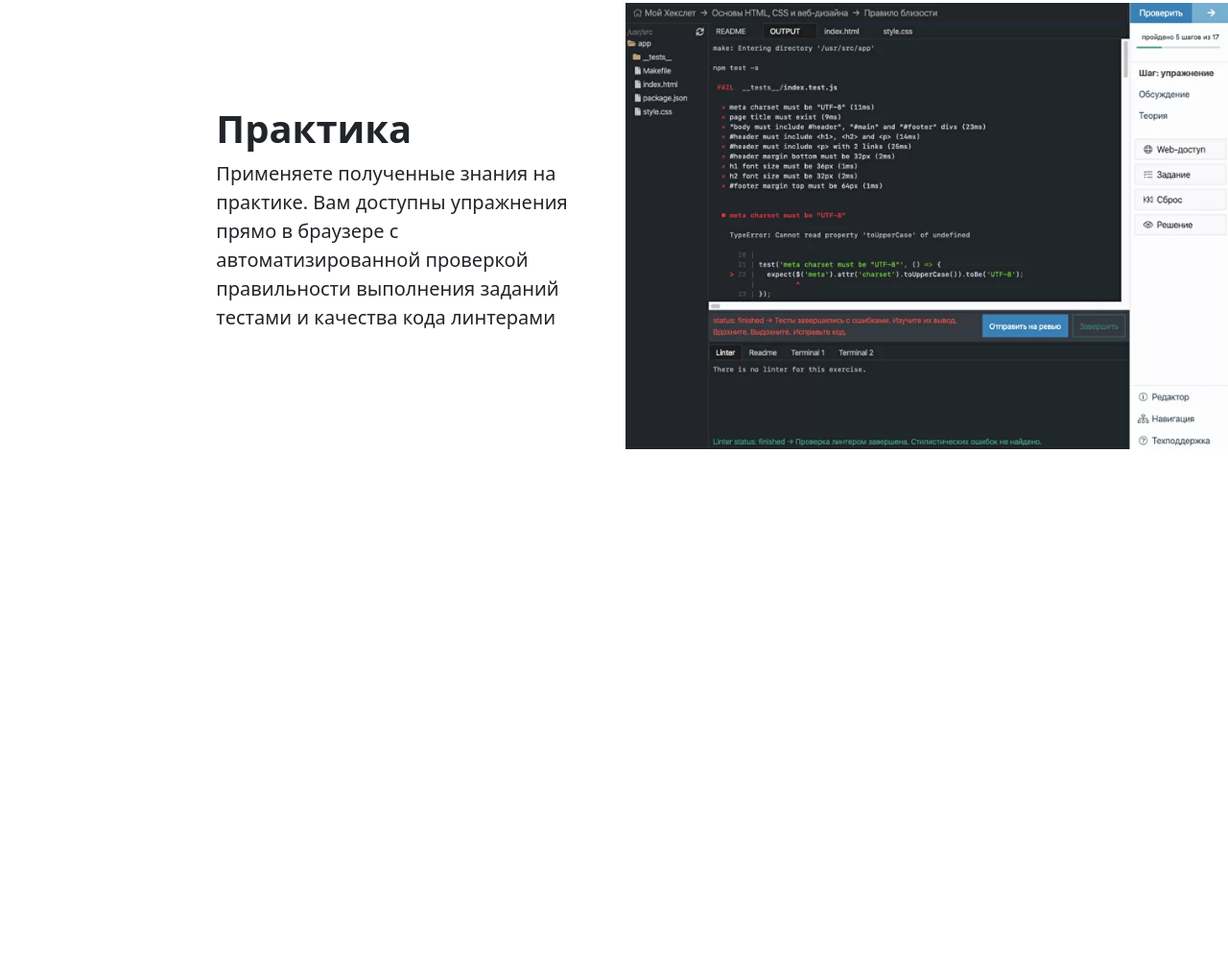
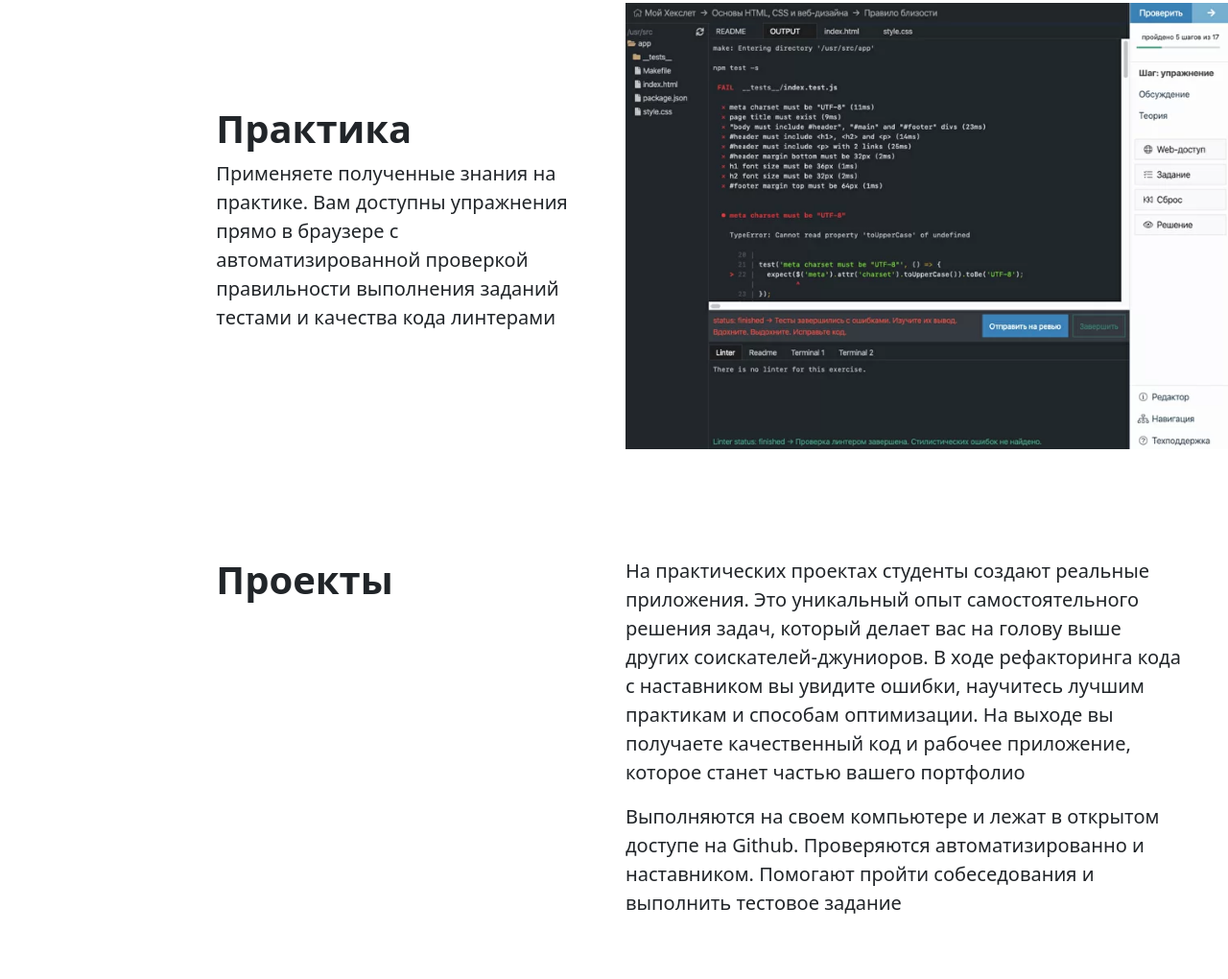
Before and after one commit to Chivirda/hexlet, a website: page src/index.pug in a window 1280 px wide. Shown: the part 3687-4707 px from the top of the page at 96% size. Before the commit the page ends 4203 px from the top, so only its background shows below. Drawn offline with nearby package versions, Linux system fonts and the light colour scheme; files that its build step writes are made by us from their sources; files whose address does not match are found by name.

Commit message:
feat: добавил блок "Проекты"

```diff
--- a/src/index.pug
+++ b/src/index.pug
@@ -178,3 +178,12 @@ html(lang="en")
                         p.fs-5 Применяете полученные знания на практике. Вам доступны упражнения прямо в браузере с автоматизированной проверкой правильности выполнения заданий тестами и качества кода линтерами
                 .col-sm-12.col-lg-6.pe-lg-0
                     img(src="images/practice.webp", alt="practice" class="img-fluid")
+
+        .comtainer-fluid.pt-3
+            .row.me-0.ms-0.mt-5.pb-5.justify-content-end.overflow-hidden
+                .col-sm-12.col-lg-4
+                    .col
+                        h3.fs-1.fw-bolder Проекты
+                .col-sm-12.col-lg-6.pe-lg-5
+                    p.fs-5 На практических проектах студенты создают реальные приложения. Это уникальный опыт самостоятельного решения задач, который делает вас на голову выше других соискателей-джуниоров. В ходе рефакторинга кода с наставником вы увидите ошибки, научитесь лучшим практикам и способам оптимизации. На выходе вы получаете качественный код и рабочее приложение, которое станет частью вашего портфолио
+                    p.fs-5 Выполняются на своем компьютере и лежат в открытом доступе на Github. Проверяются автоматизированно и наставником. Помогают пройти собеседования и выполнить тестовое задание
```
Also changed, not shown: build/index.html.
